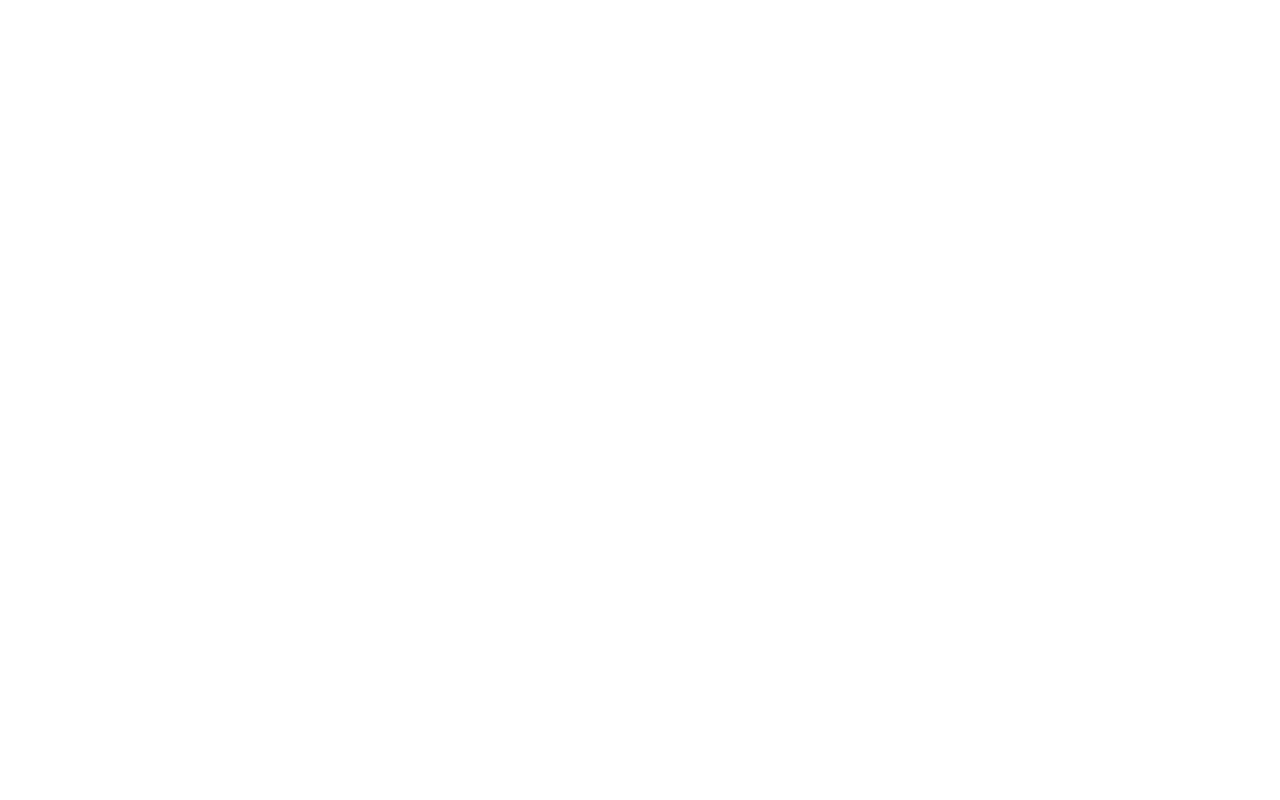
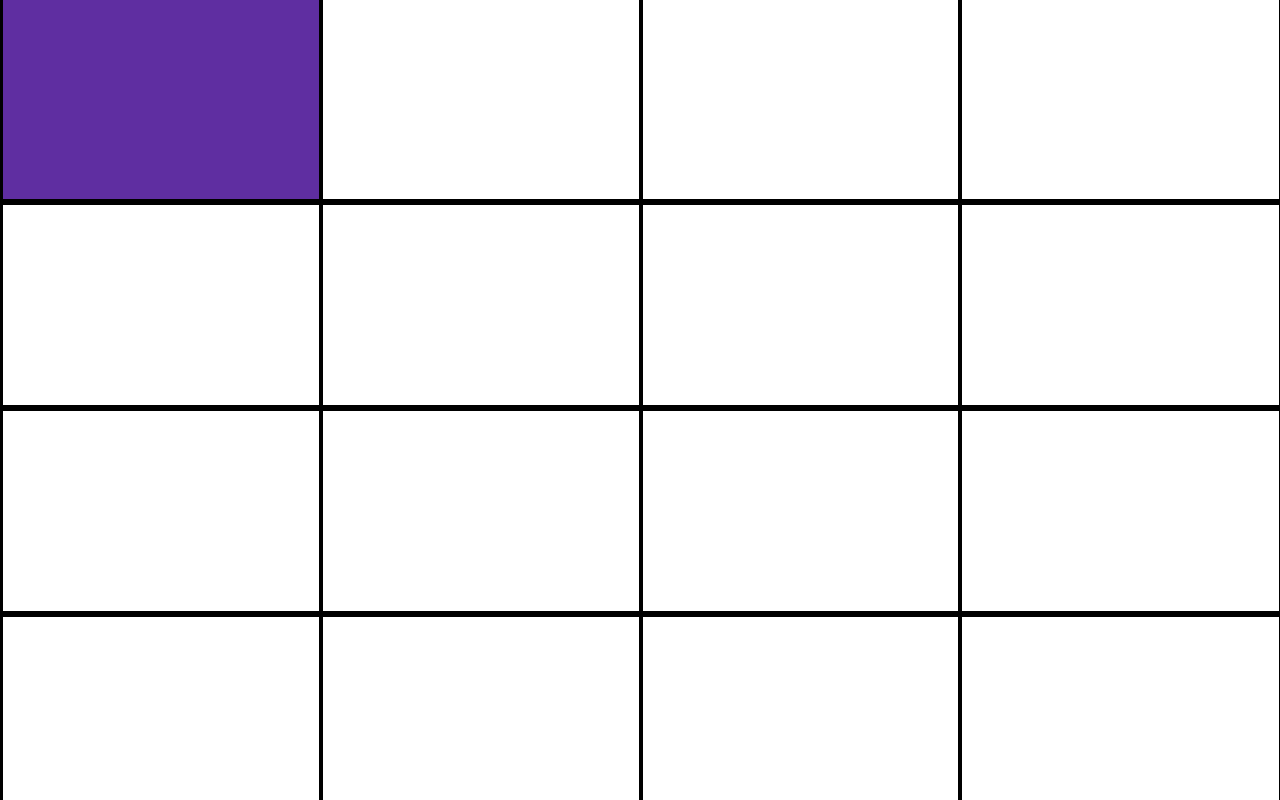
Before and after one commit to CristianZaharia/Etch-A-Sketch, a plain HTML site: page index.html in a window 1280 px wide. Drawn offline with Linux system fonts and the light colour scheme.

Commit message:
Finished basic functionality

```diff
--- a/index.html
+++ b/index.html
@@ -6,4 +6,5 @@
 	</head>
 	<body>
 	</body>
+	<script src="javascript.js"></script>
 </html>
--- a/javascript.js
+++ b/javascript.js
@@ -0,0 +1,27 @@
+const container = document.createElement('div');
+let row
+
+
+container.classList.add('container');
+document.body.appendChild(container);
+
+for (let x = 0; x < 16; x++){
+    row = document.createElement('div');
+    row.classList.add('row');
+    container.appendChild(row);
+}
+
+function sketch(row){
+    row = row.target;
+    console.log(row);
+    row.classList.add('row-colored');
+    row.setAttribute('style', `background-color: rgb(${randomsColor()}, ${randomsColor()}, ${randomsColor()}`);
+}
+
+function randomsColor(){
+    return Math.floor((Math.random() * 255));
+}
+
+let rows = container.childNodes;
+
+rows.forEach(row => row.addEventListener('mouseover', sketch));
--- a/style.css
+++ b/style.css
@@ -0,0 +1,19 @@
+body, .container {
+    position: fixed;
+    left: 0;
+    top: 0;
+    right: 0;
+    bottom: 0;
+}
+
+.row {
+    display: inline-flex;
+    flex-direction: row;
+    flex-wrap: wrap;
+    width: 24.8%;
+    height: 25%;
+    margin-top: -4px;
+    margin-right: -4px;
+    border-color: black;
+    border-style: solid;
+}
```
